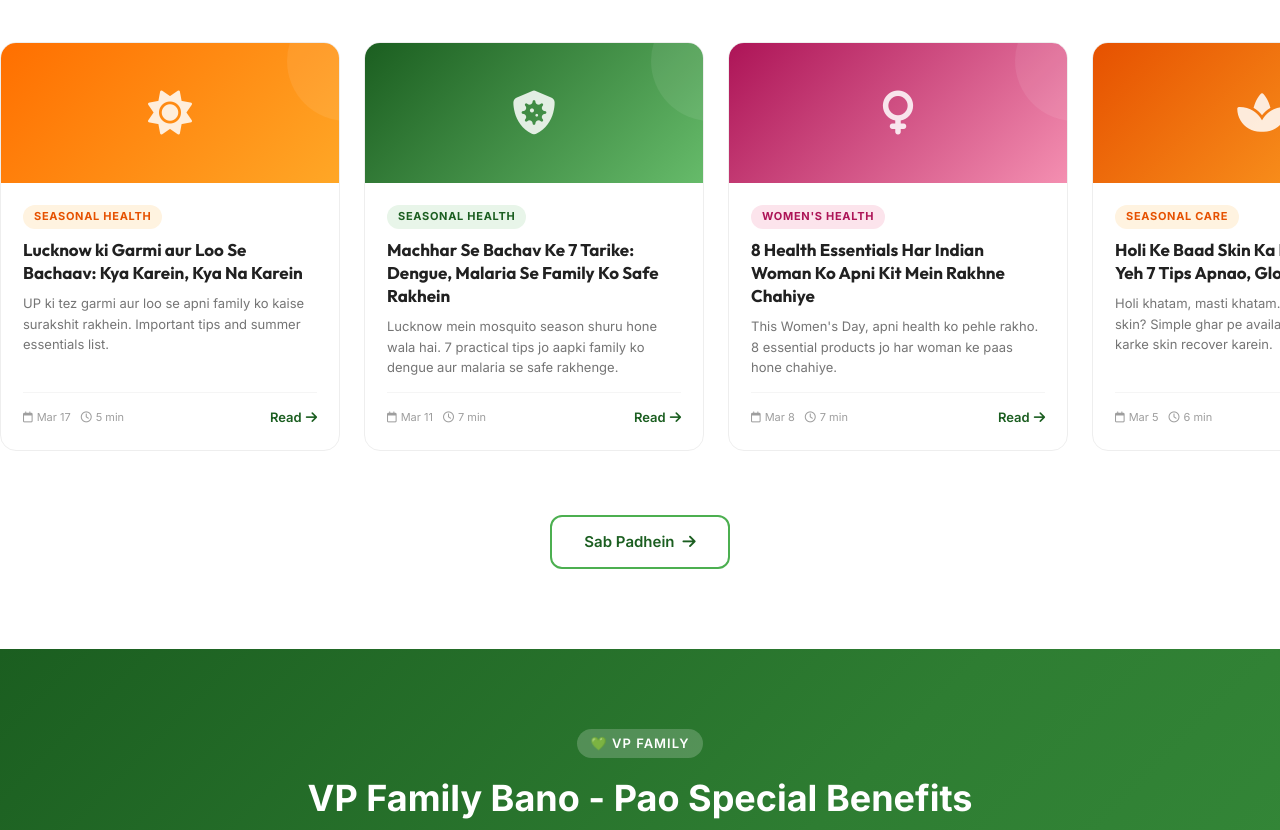
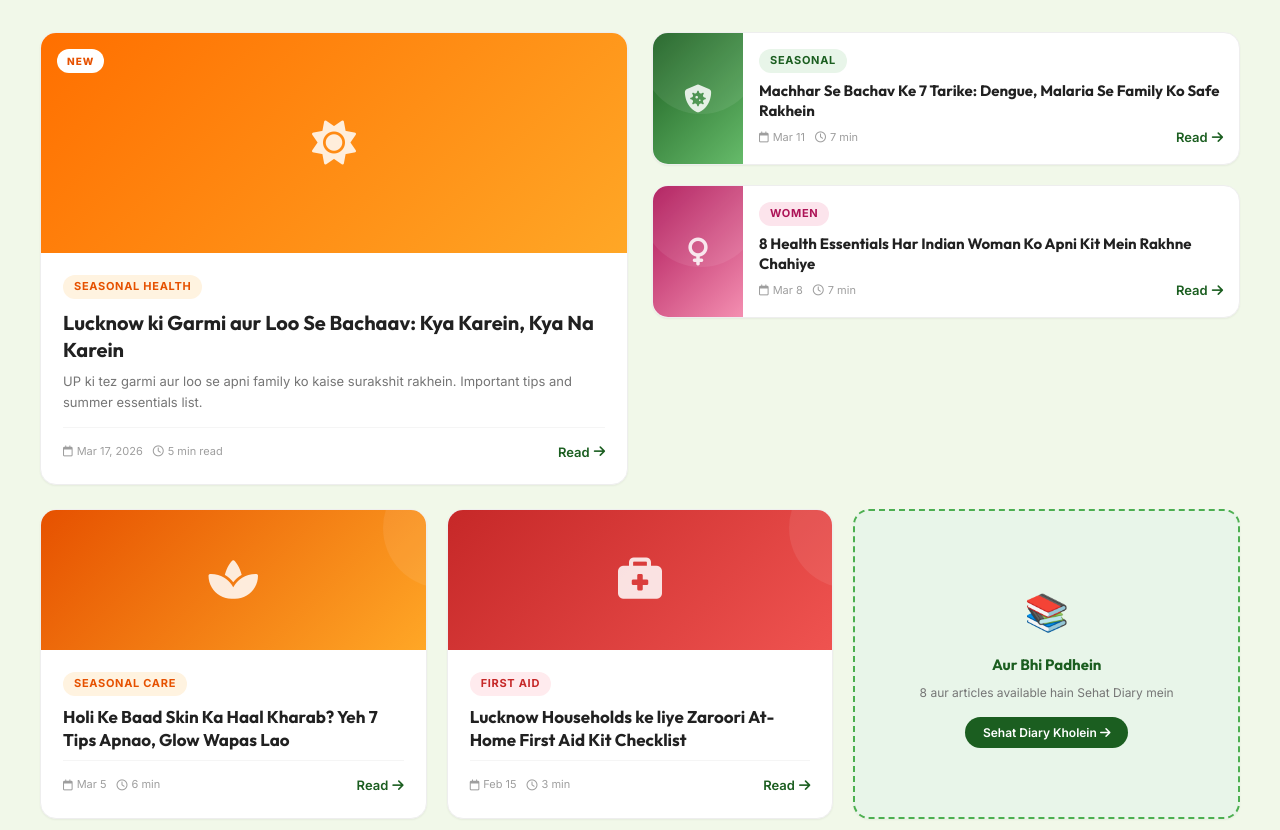
Before and after one commit to vaibhavpharmacyindia/vaibhavpharmacy.in, a plain HTML site: page website/index.html in a window 1280 px wide. Shown: the part 3780-4610 px from the top of the page. Drawn offline with Linux system fonts and the light colour scheme.

Commit message:
UI: Full redesign of Sehat Diary section to magazine-style grid layout (featured card + 2 compact + 3 older posts row)

```diff
--- a/website/index.html
+++ b/website/index.html
@@ -1505,35 +1505,36 @@
         }
 
         /* ===== SEHAT DIARY PREVIEW ===== */
-        .diary-grid {
-            display: flex;
-            overflow-x: auto;
+        .diary-hero-row {
+            display: grid;
+            grid-template-columns: 1fr 1fr;
             gap: 24px;
-            margin-bottom: 40px;
-            padding-bottom: 24px;
-            padding-top: 10px;
-            scroll-snap-type: x mandatory;
-            -webkit-overflow-scrolling: touch;
-            scrollbar-width: none;
-
-            /* Breakout of container to full viewport width */
-            width: 100vw;
-            position: relative;
-            left: 50%;
-            transform: translateX(-50%);
-
-            /* Center the first and last cards */
-            padding-left: max(24px, calc(50vw - 170px));
-            padding-right: max(24px, calc(50vw - 170px));
-        }
-
-        .diary-grid::-webkit-scrollbar {
-            display: none;
-        }
-        .diary-card {
-            flex: 0 0 auto;
-            width: 340px;
-            scroll-snap-align: start;
+            margin-bottom: 24px;
+        }
+
+        .diary-secondary-row {
+            display: grid;
+            grid-template-columns: repeat(3, 1fr);
+            gap: 20px;
+            margin-bottom: 32px;
+        }
+
+        @media (max-width: 900px) {
+            .diary-hero-row {
+                grid-template-columns: 1fr;
+            }
+            .diary-secondary-row {
+                grid-template-columns: repeat(2, 1fr);
+            }
+        }
+
+        @media (max-width: 600px) {
+            .diary-secondary-row {
+                grid-template-columns: 1fr;
+            }
+        }
+        /* Featured card (left of hero row) */
+        .diary-featured-new {
             background: var(--white);
             border-radius: 16px;
             border: 1px solid var(--gray-200);
@@ -1543,11 +1544,47 @@
             color: inherit;
             display: flex;
             flex-direction: column;
+            box-shadow: var(--shadow-sm);
+        }
+
+        .diary-featured-new:hover {
+            transform: translateY(-4px);
+            box-shadow: var(--shadow-md);
+            border-color: var(--primary-lighter);
+        }
+
+        .diary-featured-new .diary-card-visual {
+            height: 220px;
+        }
+
+        .diary-featured-new .diary-card-title {
+            font-size: 20px;
+        }
+
+        /* Right column of the hero row (2 stacked cards) */
+        .diary-hero-right {
+            display: flex;
+            flex-direction: column;
+            gap: 20px;
+        }
+
+        /* Standard card used in hero-right and secondary row */
+        .diary-card {
+            background: var(--white);
+            border-radius: 16px;
+            border: 1px solid var(--gray-200);
+            overflow: hidden;
+            transition: all 0.3s ease;
+            text-decoration: none;
+            color: inherit;
+            display: flex;
+            flex-direction: column;
+            box-shadow: var(--shadow-sm);
         }
 
         .diary-card:hover {
-            transform: translateY(-5px);
-            box-shadow: 0 12px 28px -8px rgba(0, 0, 0, 0.12);
+            transform: translateY(-4px);
+            box-shadow: var(--shadow-md);
             border-color: var(--primary-lighter);
         }
 
@@ -2643,74 +2680,73 @@
     </section>
 
     <!-- SEHAT DIARY PREVIEW -->
-    <section class="section page-section" id="sehat-diary" style="background: var(--white);">
+    <section class="section page-section" id="sehat-diary" style="background: var(--primary-bg-light);">
         <div class="section-container">
             <div class="section-header">
                 <span class="section-label">📖 Sehat Diary</span>
-                <h2>Health Tips & Guides</h2>
+                <h2>Health Tips &amp; Guides</h2>
                 <p>Lucknow walo ke liye expert health advice, wellness tips, aur zaroori health alerts</p>
             </div>
-            <div class="diary-grid">
-                <!-- Card 1: Heatstroke Prevention (NEW) -->
-                <a href="blog/lucknow-summer-heatstroke-prevention.html" class="diary-card">
-                    <div class="diary-card-visual" style="background: linear-gradient(135deg, #FF6F00 0%, #FFA726 100%);">
+
+            <!-- HERO ROW: featured latest + 2 compact cards -->
+            <div class="diary-hero-row">
+
+                <!-- FEATURED: Most recent post -->
+                <a href="blog/lucknow-summer-heatstroke-prevention.html" class="diary-featured-new">
+                    <div class="diary-card-visual" style="background: linear-gradient(135deg, #FF6F00 0%, #FFA726 100%); height: 220px;">
                         <i class="fas fa-sun"></i>
+                        <span style="position:absolute; top:16px; left:16px; background:#fff; color:#E65100; font-size:10px; font-weight:800; padding:4px 10px; border-radius:50px; text-transform:uppercase; letter-spacing:1px;">New</span>
                     </div>
                     <div class="diary-card-body">
                         <span class="diary-chip" style="background: #FFF3E0; color: #E65100;">Seasonal Health</span>
-                        <h3 class="diary-card-title">Lucknow ki Garmi aur Loo Se Bachaav: Kya Karein, Kya Na Karein</h3>
+                        <h3 class="diary-card-title" style="font-size:20px;">Lucknow ki Garmi aur Loo Se Bachaav: Kya Karein, Kya Na Karein</h3>
                         <p class="diary-card-excerpt">UP ki tez garmi aur loo se apni family ko kaise surakshit rakhein. Important tips and summer essentials list.</p>
                         <div class="diary-card-footer">
                             <div class="diary-card-meta">
-                                <span><i class="far fa-calendar"></i> Mar 17</span>
-                                <span><i class="far fa-clock"></i> 5 min</span>
+                                <span><i class="far fa-calendar"></i> Mar 17, 2026</span>
+                                <span><i class="far fa-clock"></i> 5 min read</span>
                             </div>
                             <span class="diary-card-arrow">Read <i class="fas fa-arrow-right"></i></span>
                         </div>
                     </div>
                 </a>
 
-                <!-- Card 2: Mosquito Prevention -->
-                <a href="blog/mosquito-prevention-tips-lucknow.html" class="diary-card">
-                    <div class="diary-card-visual"
-                        style="background: linear-gradient(135deg, #1B5E20 0%, #66BB6A 100%);">
-                        <i class="fas fa-shield-virus"></i>
-                    </div>
-                    <div class="diary-card-body">
-                        <span class="diary-chip" style="background: #E8F5E9; color: #1B5E20;">Seasonal Health</span>
-                        <h3 class="diary-card-title">Machhar Se Bachav Ke 7 Tarike: Dengue, Malaria Se Family Ko Safe Rakhein</h3>
-                        <p class="diary-card-excerpt">Lucknow mein mosquito season shuru hone wala hai. 7 practical tips jo aapki family ko dengue aur malaria se safe rakhenge.</p>
-                        <div class="diary-card-footer">
-                            <div class="diary-card-meta">
+                <!-- RIGHT COLUMN: 2 compact cards stacked -->
+                <div class="diary-hero-right">
+                    <a href="blog/mosquito-prevention-tips-lucknow.html" class="diary-card" style="flex-direction: row; align-items: stretch;">
+                        <div class="diary-card-visual" style="background: linear-gradient(135deg, #1B5E20 0%, #66BB6A 100%); width: 90px; height: auto; flex-shrink: 0; border-radius: 0;">
+                            <i class="fas fa-shield-virus" style="font-size:28px;"></i>
+                        </div>
+                        <div class="diary-card-body" style="padding: 16px;">
+                            <span class="diary-chip" style="background: #E8F5E9; color: #1B5E20; margin-bottom:8px;">Seasonal</span>
+                            <h3 class="diary-card-title" style="font-size:15px; margin-bottom: 6px;">Machhar Se Bachav Ke 7 Tarike: Dengue, Malaria Se Family Ko Safe Rakhein</h3>
+                            <div class="diary-card-meta" style="font-size:11px;">
                                 <span><i class="far fa-calendar"></i> Mar 11</span>
                                 <span><i class="far fa-clock"></i> 7 min</span>
+                                <span class="diary-card-arrow" style="margin-left:auto;">Read <i class="fas fa-arrow-right"></i></span>
                             </div>
-                            <span class="diary-card-arrow">Read <i class="fas fa-arrow-right"></i></span>
                         </div>
-                    </div>
-                </a>
-
-                <!-- Card 3: Women's Day -->
-                <a href="blog/womens-health-essentials-india.html" class="diary-card">
-                    <div class="diary-card-visual"
-                        style="background: linear-gradient(135deg, #AD1457 0%, #F48FB1 100%);">
-                        <i class="fas fa-venus"></i>
-                    </div>
-                    <div class="diary-card-body">
-                        <span class="diary-chip" style="background: #FCE4EC; color: #AD1457;">Women's Health</span>
-                        <h3 class="diary-card-title">8 Health Essentials Har Indian Woman Ko Apni Kit Mein Rakhne Chahiye</h3>
-                        <p class="diary-card-excerpt">This Women's Day, apni health ko pehle rakho. 8 essential products jo har woman ke paas hone chahiye.</p>
-                        <div class="diary-card-footer">
-                            <div class="diary-card-meta">
+                    </a>
+
+                    <a href="blog/womens-health-essentials-india.html" class="diary-card" style="flex-direction: row; align-items: stretch;">
+                        <div class="diary-card-visual" style="background: linear-gradient(135deg, #AD1457 0%, #F48FB1 100%); width: 90px; height: auto; flex-shrink: 0; border-radius: 0;">
+                            <i class="fas fa-venus" style="font-size:28px;"></i>
+                        </div>
+                        <div class="diary-card-body" style="padding: 16px;">
+                            <span class="diary-chip" style="background: #FCE4EC; color: #AD1457; margin-bottom:8px;">Women</span>
+                            <h3 class="diary-card-title" style="font-size:15px; margin-bottom: 6px;">8 Health Essentials Har Indian Woman Ko Apni Kit Mein Rakhne Chahiye</h3>
+                            <div class="diary-card-meta" style="font-size:11px;">
                                 <span><i class="far fa-calendar"></i> Mar 8</span>
                                 <span><i class="far fa-clock"></i> 7 min</span>
+                                <span class="diary-card-arrow" style="margin-left:auto;">Read <i class="fas fa-arrow-right"></i></span>
                             </div>
-                            <span class="diary-card-arrow">Read <i class="fas fa-arrow-right"></i></span>
                         </div>
-                    </div>
-                </a>
-
-                <!-- Card 4: Holi Skin Care -->
+                    </a>
+                </div>
+            </div>
+
+            <!-- SECONDARY ROW: 3 older posts -->
+            <div class="diary-secondary-row">
                 <a href="blog/post-holi-skin-care-tips-hindi.html" class="diary-card">
                     <div class="diary-card-visual" style="background: linear-gradient(135deg, #E65100 0%, #FFA726 100%);">
                         <i class="fas fa-spa"></i>
@@ -2718,7 +2754,6 @@
                     <div class="diary-card-body">
                         <span class="diary-chip" style="background: #FFF3E0; color: #E65100;">Seasonal Care</span>
                         <h3 class="diary-card-title">Holi Ke Baad Skin Ka Haal Kharab? Yeh 7 Tips Apnao, Glow Wapas Lao</h3>
-                        <p class="diary-card-excerpt">Holi khatam, masti khatam. Pakka rang aur dry skin? Simple ghar pe available cheezein use karke skin recover karein.</p>
                         <div class="diary-card-footer">
                             <div class="diary-card-meta">
                                 <span><i class="far fa-calendar"></i> Mar 5</span>
@@ -2729,7 +2764,6 @@
                     </div>
                 </a>
 
-                <!-- Card 5: First Aid Kit -->
                 <a href="blog/first-aid-kit.html" class="diary-card">
                     <div class="diary-card-visual" style="background: linear-gradient(135deg, #C62828 0%, #EF5350 100%);">
                         <i class="fas fa-briefcase-medical"></i>
@@ -2737,7 +2771,6 @@
                     <div class="diary-card-body">
                         <span class="diary-chip" style="background: #FFEBEE; color: #C62828;">First Aid</span>
                         <h3 class="diary-card-title">Lucknow Households ke liye Zaroori At-Home First Aid Kit Checklist</h3>
-                        <p class="diary-card-excerpt">Chhoti-moti injuries aur achanak aayi beemariyon ke liye pehle se taiyar rahein. Jaaniye medicine cabinet mein kya hona chahiye.</p>
                         <div class="diary-card-footer">
                             <div class="diary-card-meta">
                                 <span><i class="far fa-calendar"></i> Feb 15</span>
@@ -2747,10 +2780,17 @@
                         </div>
                     </div>
                 </a>
+
+                <a href="blog/index.html" class="diary-card" style="background: var(--primary-bg); border: 2px dashed var(--primary-lighter); justify-content: center; align-items: center; min-height: 180px; text-align: center;">
+                    <div style="padding: 28px;">
+                        <div style="font-size:36px; margin-bottom:12px;">📚</div>
+                        <h4 style="font-family:'Outfit',sans-serif; font-size:15px; font-weight:700; color:var(--primary); margin-bottom:6px;">Aur Bhi Padhein</h4>
+                        <p style="font-size:12px; color:var(--gray-600); margin-bottom:16px;">8 aur articles available hain Sehat Diary mein</p>
+                        <span style="background:var(--primary); color:#fff; font-size:12px; font-weight:600; padding:8px 18px; border-radius:50px;">Sehat Diary Kholein <i class="fas fa-arrow-right"></i></span>
+                    </div>
+                </a>
             </div>
-            <div class="diary-cta">
-                <a href="blog/index.html">Sab Padhein <i class="fas fa-arrow-right"></i></a>
-            </div>
+
         </div>
     </section>
 
```
